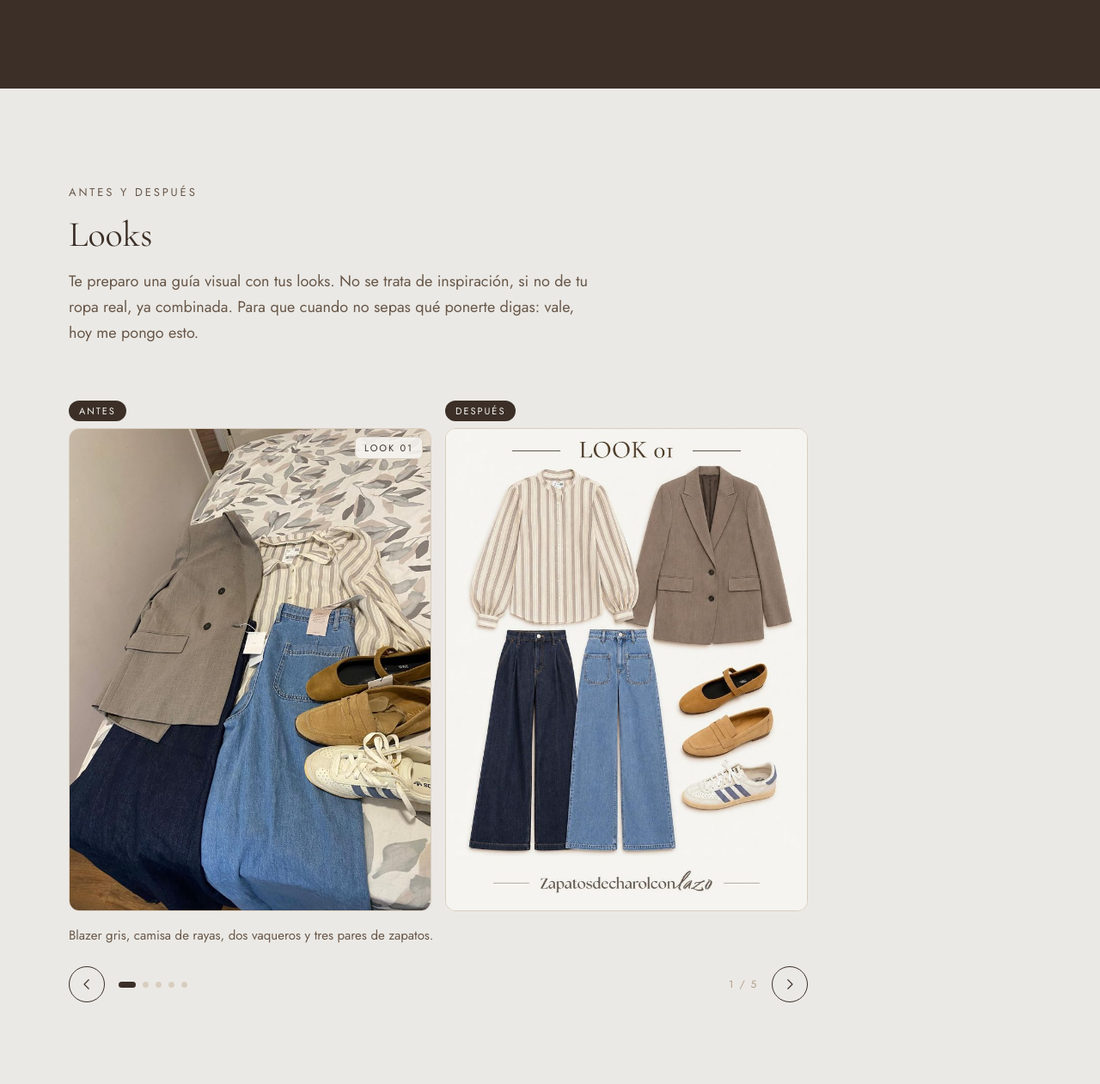
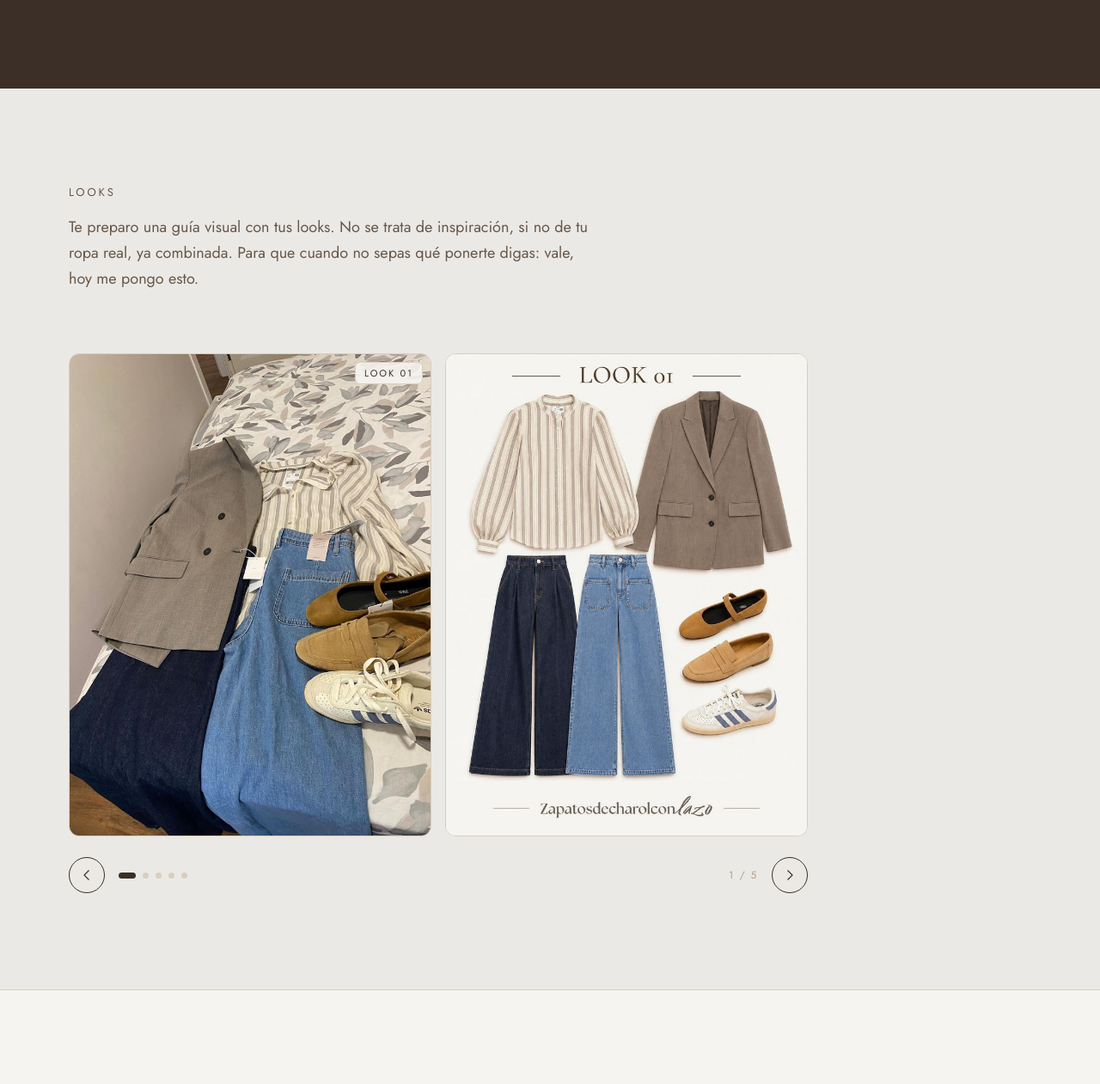
Before and after one commit to estebancalvobayarri/RocioAlvarez, a plain HTML site: page index.html in a window 1280 px wide. Shown: the part 3073-4334 px from the top of the page at 86% size. Drawn offline with nearby package versions, Linux system fonts and the light colour scheme.

Commit message:
Change text and remove figcaptions in index.html
Updated text and removed figcaption elements for looks.

```diff
--- a/index.html
+++ b/index.html
@@ -196,14 +196,14 @@
     <section class="section antes-despues" id="antes-despues">
       <div class="wrap">
         <div class="section-head">
-          <p class="rotulo">Antes y después</p>
-          <h2 class="h1">Looks</h2>
+          <p class="rotulo">LOOKS</p>
+          <!-- <h2 class="h1">Looks</h2> -->
           <p class="lead narrow">Te preparo una guía visual con tus looks. No se trata de inspiración, si no de tu ropa real, ya combinada. Para que cuando no sepas qué ponerte digas: vale, hoy me pongo esto.</p>
         </div>
         <div class="carrusel ver-despues" aria-roledescription="carrusel" aria-label="Antes y después">
           <div class="carrusel-cabecera">
-            <button type="button" class="tab" data-ver="antes" aria-pressed="false">Antes</button>
-            <button type="button" class="tab activa" data-ver="despues" aria-pressed="true">Después</button>
+            <!-- <button type="button" class="tab" data-ver="antes" aria-pressed="false">Antes</button>
+            <button type="button" class="tab activa" data-ver="despues" aria-pressed="true">Después</button> -->
             <span class="tab-pista">Toca la foto</span>
           </div>
           <div class="carrusel-pista" tabindex="0">
@@ -212,35 +212,35 @@
                 <div class="foto-antes"><span class="look-nombre">Look 01</span><img src="assets/images/web/look-01-antes.jpg" alt="Antes: blazer gris, camisa de rayas, vaqueros oscuros y claros, bailarinas, mocasines y zapatillas sobre la cama" width="720" height="960"></div>
                 <img class="foto-despues" src="assets/images/web/look-01-despues.jpg" alt="Después: look 01 con la camisa de rayas, la blazer gris, los dos vaqueros y los tres pares de zapatos" width="720" height="960">
               </div>
-              <figcaption>Blazer gris, camisa de rayas, dos vaqueros y tres pares de zapatos.</figcaption>
+
             </figure>
             <figure class="slide" aria-roledescription="look" aria-label="Look 2 de 5">
               <div class="slide-fotos">
                 <div class="foto-antes"><span class="look-nombre">Look 02</span><img src="assets/images/web/look-02-antes.jpg" alt="Antes: camisa vaquera, jersey crudo, camiseta blanca, pantalón negro y zapatos sobre la cama" width="720" height="960" loading="lazy"></div>
                 <img class="foto-despues" src="assets/images/web/look-02-despues.jpg" alt="Después: look 02 con camisa vaquera, jersey crudo, camiseta blanca, pantalón negro de pinzas y cuatro pares de zapatos" width="720" height="960" loading="lazy">
               </div>
-              <figcaption>Camisa vaquera, jersey crudo, camiseta blanca, pantalón negro y cuatro pares de zapatos.</figcaption>
+
             </figure>
             <figure class="slide" aria-roledescription="look" aria-label="Look 3 de 5">
               <div class="slide-fotos">
                 <div class="foto-antes"><span class="look-nombre">Look 03</span><img src="assets/images/web/look-03-antes.jpg" alt="Antes: blazer negra, camisa vaquera, camiseta blanca, pantalón negro y zapatos sobre la cama" width="720" height="960" loading="lazy"></div>
                 <img class="foto-despues" src="assets/images/web/look-03-despues.jpg" alt="Después: look 03 con blazer negra sobre camisa vaquera y camiseta blanca, pantalón negro y cuatro pares de zapatos" width="720" height="960" loading="lazy">
               </div>
-              <figcaption>Blazer negra, camisa vaquera, camiseta blanca, pantalón negro y cuatro pares de zapatos.</figcaption>
+
             </figure>
             <figure class="slide" aria-roledescription="look" aria-label="Look 4 de 5">
               <div class="slide-fotos">
                 <div class="foto-antes"><span class="look-nombre">Look 04</span><img src="assets/images/web/look-04-antes.jpg" alt="Antes: jersey camel de pico, chaqueta beige, falda negra larga y tres pares de zapatos sobre la cama" width="720" height="960" loading="lazy"></div>
                 <img class="foto-despues" src="assets/images/web/look-04-despues.jpg" alt="Después: look 04 con el jersey camel, la falda negra, la chaqueta beige, merceditas y zapatillas" width="720" height="960" loading="lazy">
               </div>
-              <figcaption>Jersey camel, chaqueta beige, falda negra y tres pares de zapatos.</figcaption>
+
             </figure>
             <figure class="slide" aria-roledescription="look" aria-label="Look 5 de 5">
               <div class="slide-fotos">
                 <div class="foto-antes"><span class="look-nombre">Look 05</span><img src="assets/images/web/look-05-antes.jpg" alt="Antes: blazer negra, camiseta blanca, jersey rojo, pantalón caqui y zapatos sobre la cama" width="720" height="960" loading="lazy"></div>
                 <img class="foto-despues" src="assets/images/web/look-05-despues.jpg" alt="Después: look 05 con camiseta blanca, jersey rojo, pantalón caqui de pinzas, blazer negra y tres pares de zapatos" width="720" height="960" loading="lazy">
               </div>
-              <figcaption>Jersey rojo, pantalón caqui, blazer negra, camiseta blanca y tres pares de zapatos.</figcaption>
+
             </figure>
           </div>
           <div class="carrusel-nav">
```
